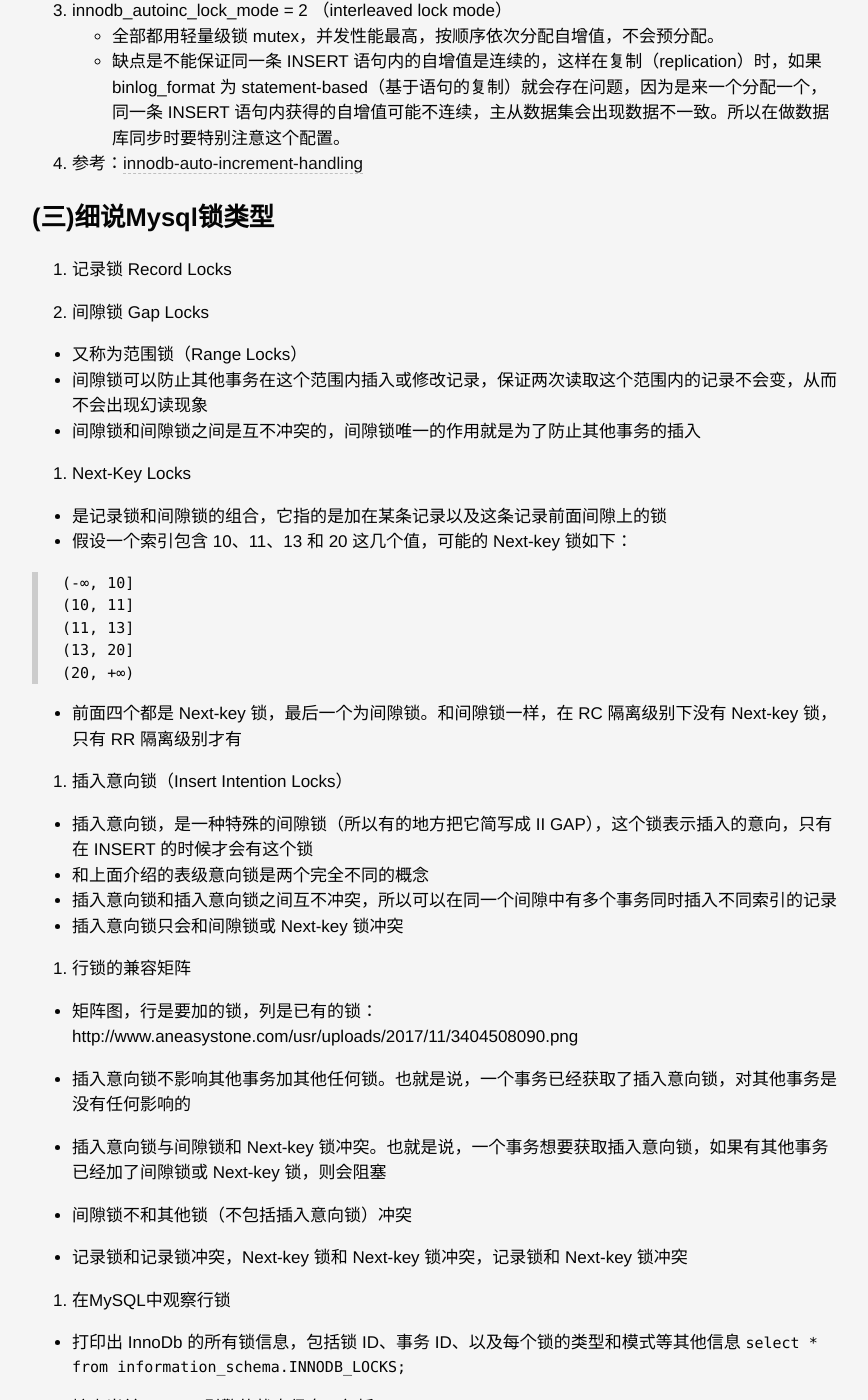
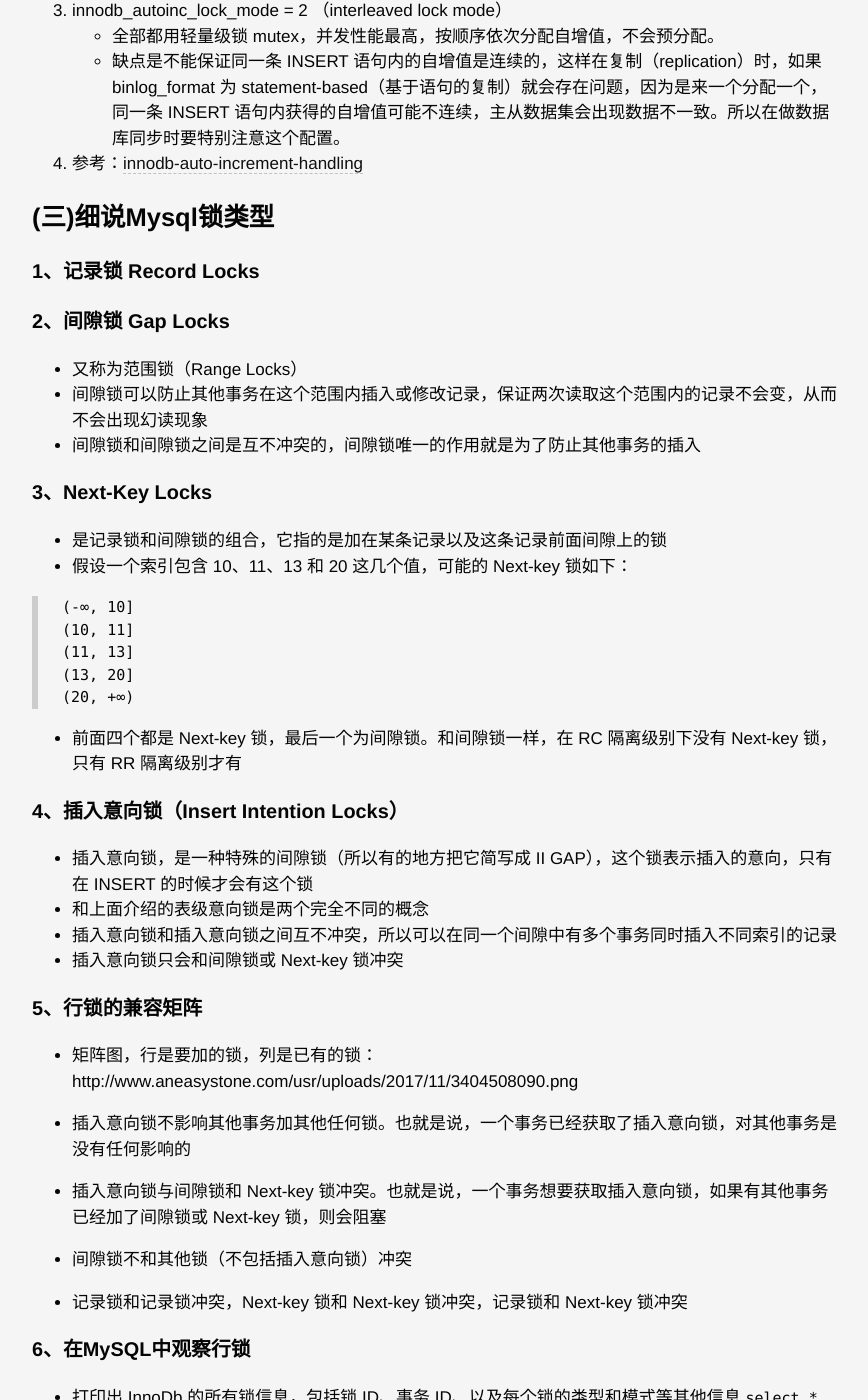
Before and after one commit to dream0411/dream0411.github.io, a Jekyll site: the page built from _posts/2018-12-04-database-transaction-lock-deadlock.md, in a window 1280 px wide and 1400 px high, scrolled down 6193 px. Shown: the whole window, without its empty margins (203-1071 px from the left). Built offline with Jekyll 4.4.1, drawn with Linux system fonts in a browser that asks for light colours; comment, search, counter and statistics services are not loaded.

Commit message:
fix format

```diff
--- a/_posts/2018-12-04-database-transaction-lock-deadlock.md
+++ b/_posts/2018-12-04-database-transaction-lock-deadlock.md
@@ -200,15 +200,15 @@ set global transaction isolation level read committed;
 
 ## (三)细说Mysql锁类型
 
-1. 记录锁 Record Locks
+### 1、记录锁 Record Locks
 
-2. 间隙锁 Gap Locks
+### 2、间隙锁 Gap Locks
 
 * 又称为范围锁（Range Locks）
 * 间隙锁可以防止其他事务在这个范围内插入或修改记录，保证两次读取这个范围内的记录不会变，从而不会出现幻读现象
 * 间隙锁和间隙锁之间是互不冲突的，间隙锁唯一的作用就是为了防止其他事务的插入
 
-3. Next-Key Locks
+### 3、Next-Key Locks
 
 * 是记录锁和间隙锁的组合，它指的是加在某条记录以及这条记录前面间隙上的锁
 * 假设一个索引包含
@@ -224,14 +224,14 @@ set global transaction isolation level read committed;
 
 * 前面四个都是 Next-key 锁，最后一个为间隙锁。和间隙锁一样，在 RC 隔离级别下没有 Next-key 锁，只有 RR 隔离级别才有
 
-4. 插入意向锁（Insert Intention Locks）
+### 4、插入意向锁（Insert Intention Locks）
 
 * 插入意向锁，是一种特殊的间隙锁（所以有的地方把它简写成 II GAP），这个锁表示插入的意向，只有在 INSERT 的时候才会有这个锁
 * 和上面介绍的表级意向锁是两个完全不同的概念
 * 插入意向锁和插入意向锁之间互不冲突，所以可以在同一个间隙中有多个事务同时插入不同索引的记录
 * 插入意向锁只会和间隙锁或 Next-key 锁冲突
 
-5. 行锁的兼容矩阵
+### 5、行锁的兼容矩阵
 
 * 矩阵图，行是要加的锁，列是已有的锁： http://www.aneasystone.com/usr/uploads/2017/11/3404508090.png
 
@@ -243,7 +243,7 @@ set global transaction isolation level read committed;
 
 * 记录锁和记录锁冲突，Next-key 锁和 Next-key 锁冲突，记录锁和 Next-key 锁冲突
 
-6. 在MySQL中观察行锁
+### 6、在MySQL中观察行锁
 
 * 打印出 InnoDb 的所有锁信息，包括锁 ID、事务 ID、以及每个锁的类型和模式等其他信息
 `select * from information_schema.INNODB_LOCKS;`
```
Also changed, not shown: other parts of _posts/2018-12-04-database-transaction-lock-deadlock.md (+7 -7 lines).
